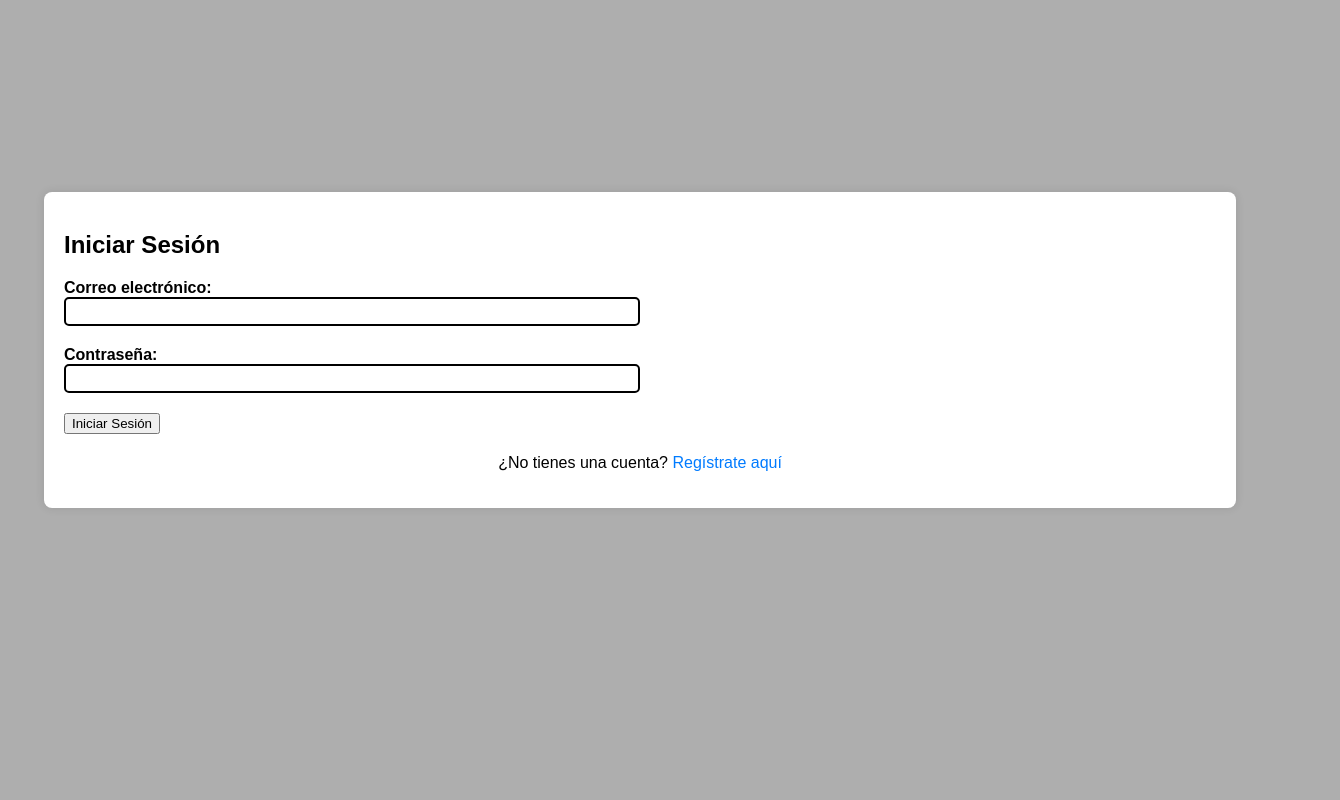
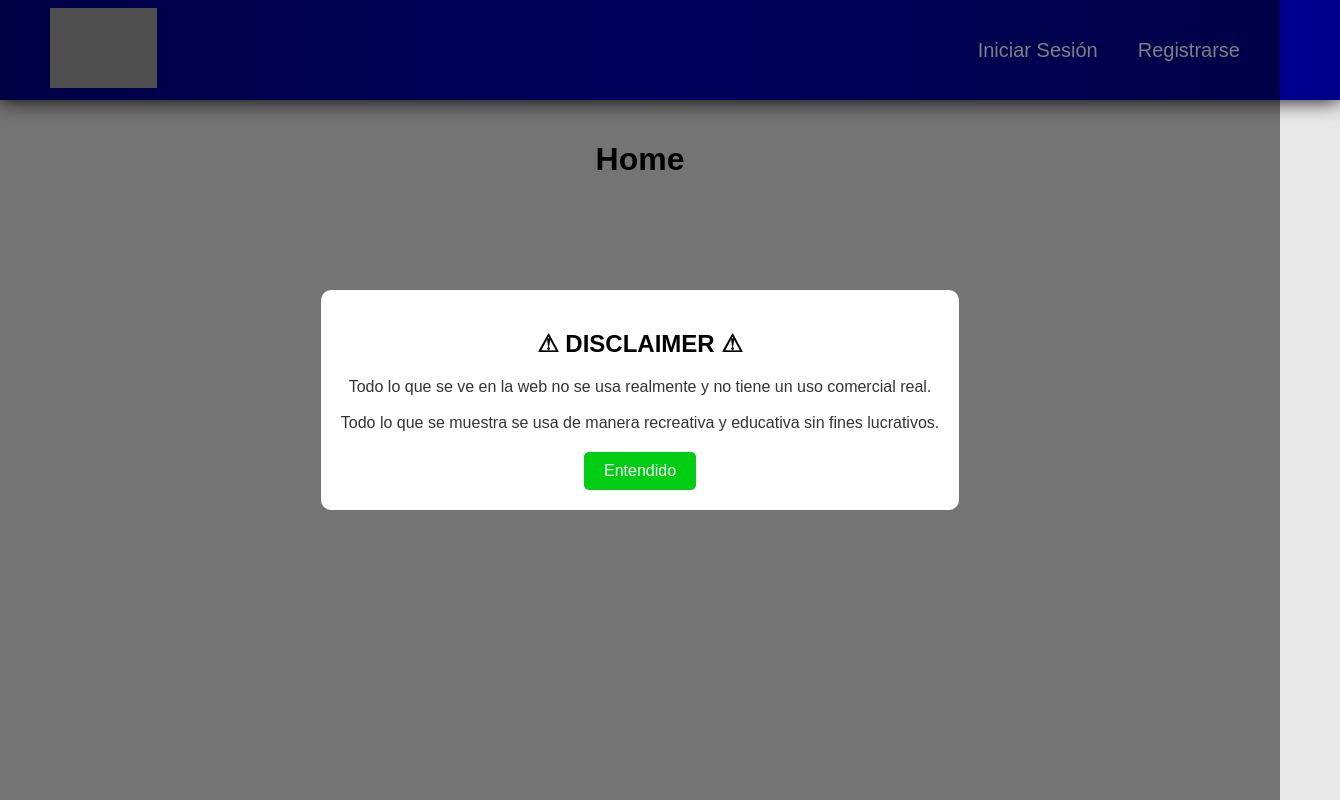
Before and after one commit to DAVlDesp/Blog-Template-React-Nodejs, a React (Create React App) app in the folder front-end/: page / in a window 1280 px wide. Before the commit this address led to /login. Shown: the whole page, 1340 px wide, since content can reach past the window. Built offline with nearby package versions, Linux system fonts and the light colour scheme; grey boxes are pictures that could not be loaded.

Commit message:
disclaimer

```diff
--- a/front-end/src/components/Home.js
+++ b/front-end/src/components/Home.js
@@ -1,14 +1,16 @@
 import React from 'react';
+import '../css/home.css';
+import Header from '../elements/header.js';
+import Disclaimer from '../elements/disclaimer.js';
 
-import Header from '../elements/header.js';
-
-const Home = () => {
+function App() {
   return (
     <div>
       <Header />
       <h1>Home</h1>
-          </div>
+      <Disclaimer />
+    </div>
   );
-};
+}
 
-export default Home;
+export default App;
--- a/front-end/src/components/ProtectedRoute.js
+++ b/front-end/src/components/ProtectedRoute.js
@@ -5,7 +5,7 @@ const ProtectedRoute = ({ element }) => {
   const token = localStorage.getItem('token');
 
   if (!token) {
-    return <Navigate to="/login" replace />;
+    return <Navigate to="/" replace />;
   }
 
   return element;
--- /dev/null
+++ b/front-end/src/css/disclaimer.css
@@ -0,0 +1,69 @@
+.disclaimer-overlay {
+    position: fixed;
+    top: 0;
+    left: 0;
+    width: 100%;
+    height: 100%;
+    background: rgba(0, 0, 0, 0.5);
+    display: flex;
+    justify-content: center;
+    align-items: center;
+    z-index: 1000;
+  }
+
+  .disclaimer-content {
+    background: white;
+    padding: 20px;
+    border-radius: 10px;
+    text-align: center;
+    max-width: 600px;
+    margin: 0 20px;
+  }
+
+  .disclaimer-content p {
+    margin-bottom: 20px;
+    font-size: 16px;
+    color: #333;
+  }
+
+  .disclaimer-content button {
+    padding: 10px 20px;
+    font-size: 16px;
+    background-color: #00cd14;
+    color: white;
+    border: none;
+    border-radius: 5px;
+    cursor: pointer;
+  }
+
+  .disclaimer-content button:hover {
+    background-color: #00960f;
+  }
+
+
+  @keyframes progressAnimation {
+    0% {
+      width: 100%;
+      left: 0; /* Aseguramos que la barra comience desde la derecha */
+    }
+    100% {
+      width: 0%;
+      left: 100%; /* Hacemos que la barra vaya hacia la izquierda */
+    }
+  }
+
+
+  .button-container {
+    position: relative;
+    display: inline-block;
+  }
+
+  .button-progress {
+    position: absolute;
+    top: 0;
+    left: 0;
+    width: 0%;
+    height: 100%;
+    background-color: #dfdfdfa9;
+    animation: progressAnimation 4s linear forwards; /* 4 segundos de animación lineal */
+  }
--- /dev/null
+++ b/front-end/src/elements/disclaimer.js
@@ -0,0 +1,46 @@
+import React, { useState, useEffect } from 'react';
+import '../css/disclaimer.css';
+
+const Disclaimer = () => {
+  const [showDisclaimer, setShowDisclaimer] = useState(false);
+  const [buttonEnabled, setButtonEnabled] = useState(false);
+
+  useEffect(() => {
+    const firstTimeNavigating = localStorage.getItem('FirstTimeNavigating');
+    if (!firstTimeNavigating || firstTimeNavigating === 'false') {
+      setShowDisclaimer(true);
+      setTimeout(() => {
+        setButtonEnabled(true);
+      }, 4000); // Cambiado a 4 segundos
+    }
+  }, []);
+
+  const handleClose = () => {
+    localStorage.setItem('FirstTimeNavigating', 'true');
+    setShowDisclaimer(false);
+  };
+
+  return (
+    <>
+      {showDisclaimer && (
+        <div className="disclaimer-overlay">
+          <div className="disclaimer-content">
+            <h2>⚠ DISCLAIMER ⚠</h2>
+            <p>
+              Todo lo que se ve en la web no se usa realmente y no tiene un uso comercial real.
+              <br/><br/>
+              Todo lo que se muestra se usa de manera recreativa y educativa sin fines lucrativos.
+            </p>
+            <div className="button-container">
+              {/* Aquí agregamos la barra de progreso como fondo del botón */}
+              <div className="button-progress"></div>
+              <button onClick={handleClose} disabled={!buttonEnabled}>Entendido</button>
+            </div>
+          </div>
+        </div>
+      )}
+    </>
+  );
+};
+
+export default Disclaimer;
--- a/front-end/src/elements/header.js
+++ b/front-end/src/elements/header.js
@@ -53,11 +53,6 @@ const Header = () => {
     navigate('/');
   };
 
-  const token = localStorage.getItem('token');
-  if (!token) {
-    navigate('/login'); // Redirigir al usuario a la página de login si no hay token
-    return;
-  }
 
   const handleMenuToggle = () => {
     setShowMenu(!showMenu); // Cambiar el estado para mostrar u ocultar el menú
```
Also changed, not shown: front-end/src/css/home.css (added).
